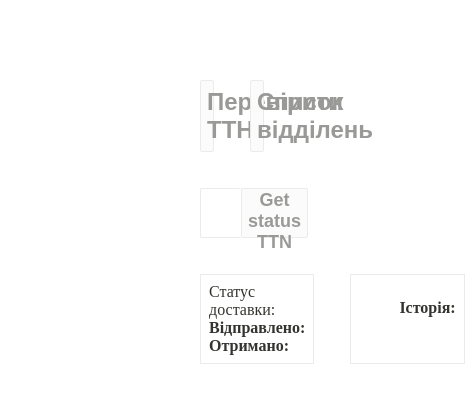
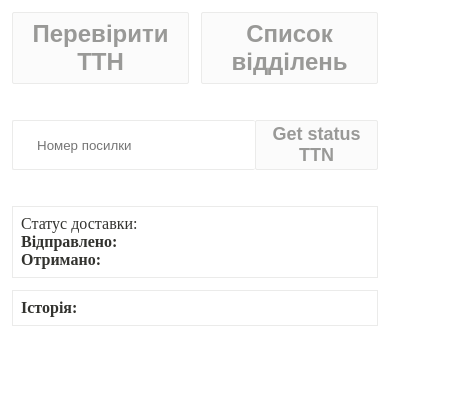
Before and after one commit to yatochkaaa/new-mail-app, a React (Create React App) app: page / in a window 390 px wide. Shown: the top 394 px of the page, 465 px wide, since content can reach past the window. Built offline with nearby package versions, Linux system fonts and the light colour scheme.

Commit message:
add breakpoints

```diff
--- a/src/App.tsx
+++ b/src/App.tsx
@@ -1,9 +1,9 @@
 import React from 'react'
 import Navigation from './components/Navigation'
 import Track from './components/Track'
+import WarehouseList from './components/WarehouseList'
 import { NavigationItem } from './types/navigation'
 import './styles/styles.scss'
-import WarehouseList from './components/WarehouseList'
 
 const App: React.FC = () => {
   const [navigation, setNavigation] = React.useState<NavigationItem>(NavigationItem.checkTTN)
--- a/src/components/Navigation.tsx
+++ b/src/components/Navigation.tsx
@@ -7,7 +7,6 @@ interface Props {
 const Navigation: React.FC<Props> = ({
   setNavigation
 }: Props) => {
-  console.log()
   return (
     <nav className='navigation'>
       {Object.values(NavigationItem).map(navItem => {
--- a/src/components/WarehouseList.tsx
+++ b/src/components/WarehouseList.tsx
@@ -1,6 +1,8 @@
 const WarehouseList: React.FC = () => {
   return (
-    <div></div>
+      <ul className="warehouseList">
+        Lorem ipsum dolor sit amet consectetur adipisicing elit. Consequuntur fugit, saepe ex dolorum ratione, iste perspiciatis, dignissimos dolor quidem dolorem id eligendi. Dolores sint illum, laborum deserunt itaque accusantium placeat.
+      </ul>
   )
 }
 
--- /dev/null
+++ b/src/styles/_mixins.scss
@@ -0,0 +1,11 @@
+@mixin onMediumDesktop {
+  @media (max-width: 1024px) {
+    @content;
+  }
+}
+
+@mixin onPhone {
+  @media (max-width: 480px) {
+    @content;
+  }
+}
--- a/src/styles/_variables.scss
+++ b/src/styles/_variables.scss
@@ -5,3 +5,4 @@ $border-color: #ebebea;
 $border: 1px solid $border-color;
 
 $main-content-width: 600px;
+$sidebar-width: $main-content-width / 2
--- a/src/styles/app.scss
+++ b/src/styles/app.scss
@@ -1,6 +1,10 @@
 .app {
-  margin: 80px 200px 0;
+  margin: 24px;
   font-size: 16px;
   font-weight: 400;
   color: $font-color;
+
+  @include onPhone {
+    margin: 12px;
+  }
 }
--- a/src/styles/navigation.scss
+++ b/src/styles/navigation.scss
@@ -10,7 +10,11 @@
     @extend %buttonStyles;
 
     &:not(:last-child) {
-      margin-right: 36px;
+      margin-right: 24px;
+
+      @include onPhone {
+        margin-right: 12px;
+      }
     }
   }
 }
--- a/src/styles/normilize.scss
+++ b/src/styles/normilize.scss
@@ -1,7 +1,8 @@
-body, p, div {
+body, p, div, ul, li {
   box-sizing: border-box;
   margin: 0;
   padding: 0;
+  list-style: none;
 }
 
 input::-webkit-outer-spin-button,
--- a/src/styles/styles.scss
+++ b/src/styles/styles.scss
@@ -1,6 +1,8 @@
 @import './variables';
 @import './extends';
+@import './mixins';
 @import './normilize.scss';
 @import './app.scss';
 @import './navigation.scss';
 @import './track.scss';
+@import './warehouseList.scss';
--- a/src/styles/track.scss
+++ b/src/styles/track.scss
@@ -26,18 +26,34 @@
 
   &__data {
     display: flex;
+
+    @include onMediumDesktop {
+      flex-direction: column;
+    }
   }
 
   &__status {
     width: $main-content-width;
     padding: 8px;
     border: $border;
-    margin-right: 36px;
+    margin-right: 24px;
+
+    @include onMediumDesktop {
+      margin-right: 0;
+      margin-bottom: 12px;
+      max-width: $main-content-width;
+      width: auto;
+    }
   }
 
   &__history {
-    width: 400px;
+    width: 350px;
     padding: 8px;
     border: $border;
+
+    @include onMediumDesktop {
+      max-width: $main-content-width;
+      width: auto;
+    }
   }
 }
--- /dev/null
+++ b/src/styles/warehouseList.scss
@@ -0,0 +1,3 @@
+.warehouseList {
+  border: $border;
+}
```
